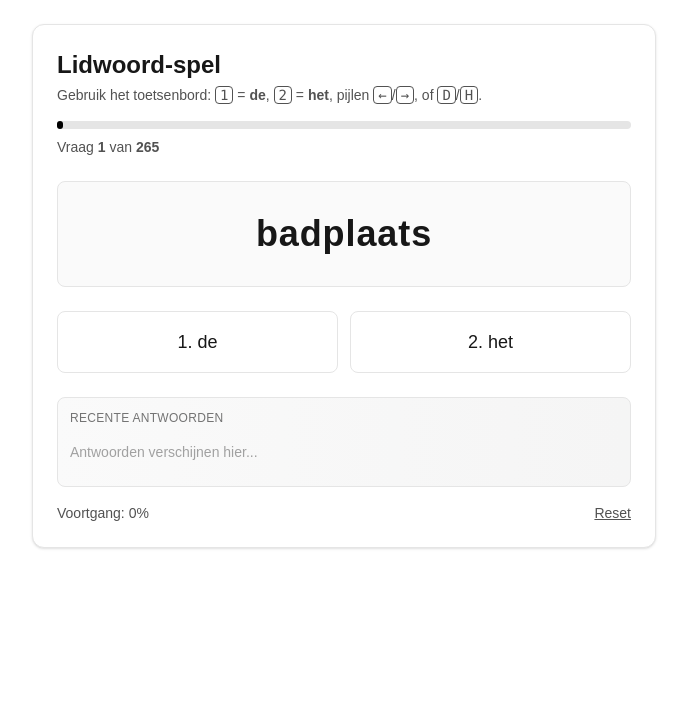
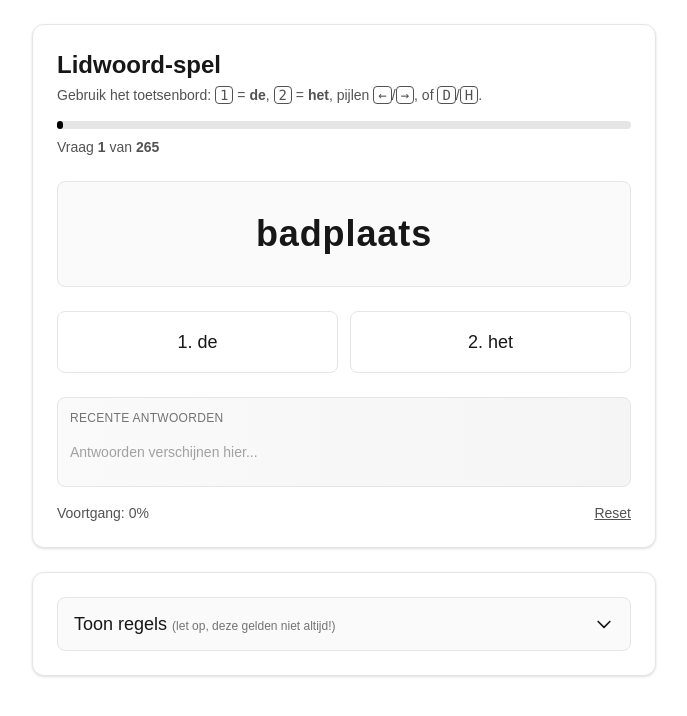
Before and after one commit to karlhorky/nederlands-de-of-het, a Next.js app: page / in a window 1280 px wide. Shown: the top 716 px of the page, without its empty margins (296-983 px from the left). Built offline with nearby package versions, Linux system fonts and the light colour scheme.

Commit message:
Add rules

```diff
--- a/app/page.tsx
+++ b/app/page.tsx
@@ -1,5 +1,104 @@
 import Game from './Game';
 
 export default function Page() {
-  return <Game />;
+  return (
+    <>
+      <Game />
+      <div className="mx-auto max-w-2xl p-6 pt-0">
+        <details className="rounded-xl border border-neutral-200 bg-white p-6 text-neutral-900 shadow-sm dark:border-neutral-800 dark:bg-neutral-900 dark:text-neutral-100">
+          <summary className="cursor-pointer list-none flex items-center justify-between w-full px-4 py-3 text-lg font-medium bg-neutral-50 hover:bg-neutral-100 dark:bg-neutral-800 dark:hover:bg-neutral-700 rounded-lg border border-neutral-200 dark:border-neutral-700 focus:outline-none focus-visible:ring-2 focus-visible:ring-black transition-colors [&::-webkit-details-marker]:hidden">
+            <span>
+              Toon regels{' '}
+              <span className="text-xs font-normal text-neutral-500 dark:text-neutral-400">
+                (let op, deze gelden niet altijd!)
+              </span>
+            </span>
+            <svg
+              className="w-5 h-5 transition-transform duration-200 [details[open]_&]:rotate-180"
+              fill="none"
+              stroke="currentColor"
+              viewBox="0 0 24 24"
+            >
+              <path
+                strokeLinecap="round"
+                strokeLinejoin="round"
+                strokeWidth={2}
+                d="M19 9l-7 7-7-7"
+              />
+            </svg>
+          </summary>
+
+          <div className="mt-4 grid grid-cols-1 gap-6 min-[480px]:grid-cols-2">
+            <div>
+              <h3 className="mb-3 text-lg font-semibold text-neutral-900 dark:text-neutral-100">
+                DE-woorden
+              </h3>
+              <ul className="space-y-2 text-sm">
+                <li className="rounded-lg border border-neutral-100 p-3 dark:border-neutral-800">
+                  <strong>Woorden in het meervoud</strong>
+                </li>
+                <li className="rounded-lg border border-neutral-100 p-3 dark:border-neutral-800">
+                  <strong>Beroepen</strong>
+                </li>
+                <li className="rounded-lg border border-neutral-100 p-3 dark:border-neutral-800">
+                  <strong>Personen</strong>
+                </li>
+                <li className="rounded-lg border border-neutral-100 p-3 dark:border-neutral-800">
+                  <strong>Bergen en rivieren</strong>
+                </li>
+                <li className="rounded-lg border border-neutral-100 p-3 dark:border-neutral-800">
+                  <strong>Groenten, fruit, bomen en planten</strong>
+                </li>
+                <li className="rounded-lg border border-neutral-100 p-3 dark:border-neutral-800">
+                  <strong>Letters en cijfers</strong>
+                </li>
+                <li className="rounded-lg border border-neutral-100 p-3 dark:border-neutral-800">
+                  <strong>
+                    Vrouwelijke woorden die eindigen op -ing, -ie, -ij, -heid,
+                    -teit, -a, -nis, -st, -schap, -de
+                  </strong>
+                </li>
+              </ul>
+            </div>
+
+            <div>
+              <h3 className="mb-3 text-lg font-semibold text-neutral-900 dark:text-neutral-100">
+                HET-woorden
+              </h3>
+              <ul className="space-y-2 text-sm">
+                <li className="rounded-lg border border-neutral-100 p-3 dark:border-neutral-800">
+                  <strong>Verkleinwoorden</strong>
+                </li>
+                <li className="rounded-lg border border-neutral-100 p-3 dark:border-neutral-800">
+                  <strong>
+                    Woorden van twee of meer lettergrepen die beginnen met be-,
+                    ge-, ver-, ont-
+                  </strong>
+                </li>
+                <li className="rounded-lg border border-neutral-100 p-3 dark:border-neutral-800">
+                  <strong>Namen van talen</strong>
+                </li>
+                <li className="rounded-lg border border-neutral-100 p-3 dark:border-neutral-800">
+                  <strong>Namen van metalen</strong>
+                </li>
+                <li className="rounded-lg border border-neutral-100 p-3 dark:border-neutral-800">
+                  <strong>Windrichtingen</strong>
+                </li>
+                <li className="rounded-lg border border-neutral-100 p-3 dark:border-neutral-800">
+                  <strong>
+                    Woorden die eindigen op -isme, -ment, -sel, -um
+                  </strong>
+                </li>
+                <li className="rounded-lg border border-neutral-100 p-3 dark:border-neutral-800">
+                  <strong>
+                    Zelfstandige naamwoorden afgeleid van werkwoorden
+                  </strong>
+                </li>
+              </ul>
+            </div>
+          </div>
+        </details>
+      </div>
+    </>
+  );
 }
```
